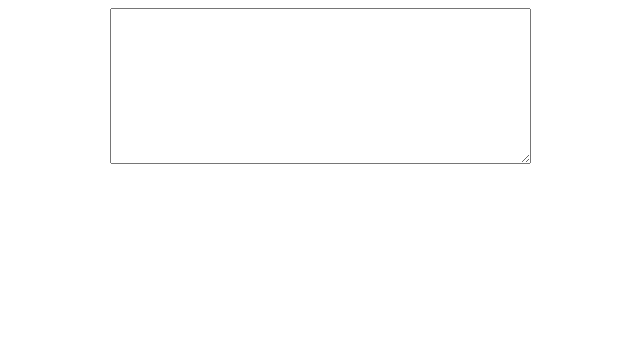
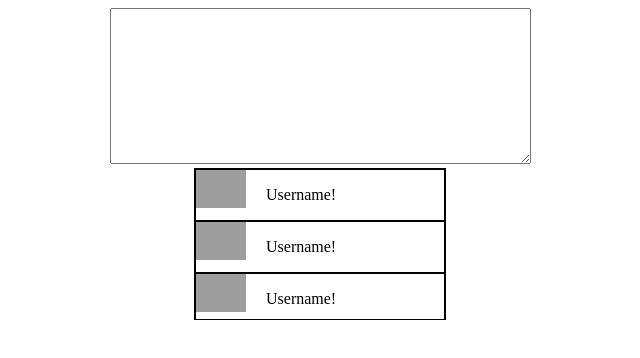
Before and after one commit to britstarr/user-comments, a website built with webpack: page index.html in a window 1280 px wide. Shown: the whole page, without its empty margins (328-968 px from the left). Built offline with nearby package versions, Linux system fonts and the light colour scheme; grey boxes are pictures that could not be loaded.

Commit message:
add data placeholders for widget styling

```diff
--- a/index.html
+++ b/index.html
@@ -9,6 +9,20 @@
       <form>
         <textarea class="comment-block" cols="50" rows="10"></textarea>
       </form>
+      <div id="widget">
+        <div class="result-item" data-result-id="1">
+          <img src="https://secure.gravatar.com/avatar/cd4318b7fb1cf64648f59198aca8757f?d=mm" alt="user profile pictures" class="result-img"/>
+          <p>Username!</p>
+        </div>
+        <div class="result-item" data-result-id="1">
+          <img src="https://secure.gravatar.com/avatar/cd4318b7fb1cf64648f59198aca8757f?d=mm" alt="user profile pictures" class="result-img"/>
+          <p>Username!</p>
+        </div>
+        <div class="result-item" data-result-id="1">
+          <img src="https://secure.gravatar.com/avatar/cd4318b7fb1cf64648f59198aca8757f?d=mm" alt="user profile pictures" class="result-img"/>
+          <p>Username!</p>
+        </div>
+      </div>
     </div>
     <script src="public/bundle.js"></script>
   </body>
--- a/package.json
+++ b/package.json
@@ -16,6 +16,7 @@
     "babel-preset-es2015": "^6.24.1",
     "express": "^4.15.4",
     "jquery": "^3.2.1",
+    "jquery-ui": "^1.12.1",
     "webpack": "^3.6.0",
     "webpack-dev-server": "^2.8.2",
     "webpack-hot-middleware": "^2.19.1"
--- a/public/style.css
+++ b/public/style.css
@@ -6,3 +6,33 @@ body {
   display: flex;
   justify-content: center;
 }
+
+#widget {
+  border: 1px solid;
+  width: 250px;
+  max-height: 150px;
+  overflow: scroll;
+  margin: 0 auto;
+  position: relative;
+}
+
+.result-item {
+  height: 50px;
+  border: 1px solid;
+  margin: 0;
+}
+
+.result-item:hover {
+  background: yellow;
+}
+
+.result-item p {
+  display: inline-block;
+  vertical-align: middle;
+  position: absolute;
+  padding-left: 20px;
+}
+
+.result-img {
+  width: 50px;
+}
--- a/src/index.js
+++ b/src/index.js
@@ -1 +1,2 @@
 import './modules/comment_block.js';
+import './modules/result.js';
--- /dev/null
+++ b/src/modules/result.js
@@ -0,0 +1,30 @@
+import $ from 'jquery';
+import 'jquery-ui';
+import axios from 'axios';
+import util from 'util';
+
+class ResultItem {
+  constructor(block) {
+    this.$result = $(block);
+    this.state = {};
+    console.log('in the result', block)
+  }
+
+
+  setState(addToState) {
+    this.state = Object.assign({}, this.state, addToState);
+  }
+}
+
+export class ResultItems {
+  constructor(selector) {
+    this.items = $(selector).map((idx, val) => {
+      let item = $(val);
+      return new ResultItem(item.attr('data-result-id'));
+    });
+  }
+}
+
+document.addEventListener('DOMContentLoaded', ()=> {
+  const result = new ResultItems('.result-item');
+});
```
Also changed, not shown: src/modules/user_list.js (added, +13 -0 lines), 1 other file.
